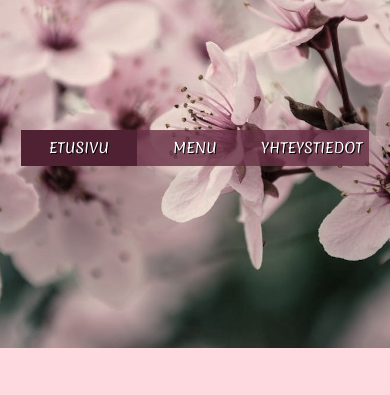
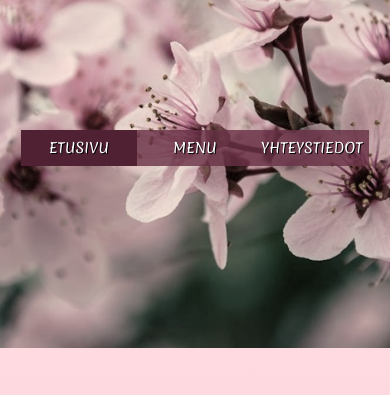
Before and after one commit to Viivi1/Viivi1.github.io, a plain HTML site: page index.html in a window 390 px wide. Shown: the part 152-547 px from the top of the page. Drawn offline with Linux system fonts and the light colour scheme.

Commit message:
cherries

```diff
--- a/style.css
+++ b/style.css
@@ -276,6 +276,7 @@ h3 {
 @media (max-width: 768px) {
   .header {
     height: 500px;
+    background-image: url(pics/cherry3.jpg);
   }
   .otsikko {
     width: 300px;
```
Also changed, not shown: pics/cherry3.jpg (added).
